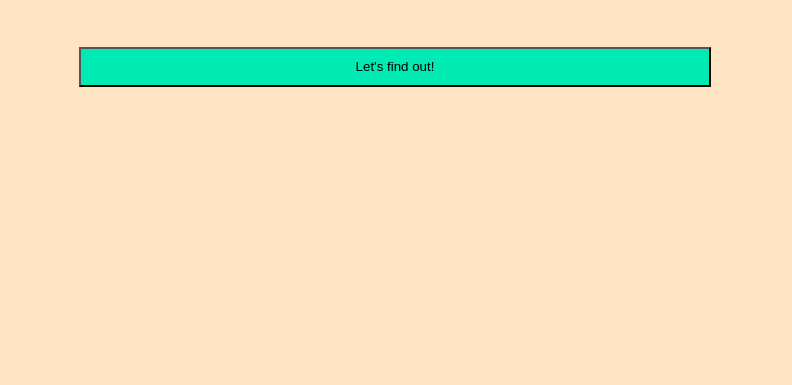
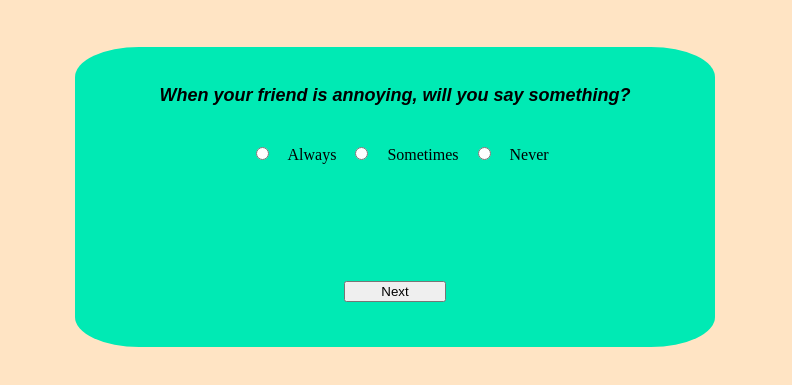
Before and after one commit to Tabithadejong/Anger-test-, a plain HTML site: page index.html in a window 1280 px wide. Both pictures are taken after a click on the button "Let's find out!". Shown: the part 183-568 px from the top of the page, without its empty margins (245-1037 px from the left). Drawn offline with Linux system fonts and the light colour scheme.

Commit message:
Add JS functions to create a slide show out of the questionary

```diff
--- a/assets/css/style.css
+++ b/assets/css/style.css
@@ -26,7 +26,7 @@ p {
 
 }
 
-.begin {
+#begin {
     position: absolute;
     width: 50%;
     left:25%;
--- a/assets/js/script.js
+++ b/assets/js/script.js
@@ -0,0 +1,17 @@
+let questionIndex = 0;
+showQuestions();
+
+function showQuestions() {
+  document.getElementById("begin").style.display = "none";
+  let i;
+  let questions = document.getElementsByClassName("questions-container");
+  for (i=0; i< questions.length; i++ ) {
+    questions[i].style.display = "none";
+  }
+  questionIndex++;
+  if (questionIndex > questions.length) {questionIndex = 1}
+  questions[questionIndex-1].style.display= "block";
+
+
+
+}
--- a/index.html
+++ b/index.html
@@ -14,7 +14,7 @@
         <h2> How Do You Deal With Anger?</h2>
     </header>
     <div class="begin-container">
-        <button name="begin" class="begin">Let's find out! </button>
+        <button id="begin" onclick="showQuestions()"> Let's find out! </button>
     </div>
     <div class="questions-container">
         <div id="question1" >
@@ -27,7 +27,7 @@
             <label for="never"> Never</label>
         </div>
         <div class="next">
-            <button name="next" class="next">Next</button>
+            <button name="next" class="next" onclick="showQuestions()">Next</button>
         </div>
     </div>
     <div class="questions-container">
@@ -39,7 +39,9 @@
             <label for="sometimes"> Sometimes</label>
             <input type="radio" name="annoying" value="always">
             <label for="never"> Never</label>
-            <button name="next" class="next">Next</button>
+        </div>
+        <div class="next">
+            <button name="next" class="next" onclick="showQuestions()">Next</button>
         </div>
     </div>
     <div class="questions-container">
@@ -51,7 +53,9 @@
             <label for="sometimes"> Sometimes</label>
             <input type="radio" name="annoying" value="always">
             <label for="never"> Never</label>
-            <button name="next" class="next">Next</button>
+        </div>
+        <div class="next">
+            <button name="next" class="next" onclick="showQuestions()">Next</button>
         </div>
     </div>
     <div class="questions-container">
@@ -63,7 +67,9 @@
             <label for="sometimes"> Sometimes</label>
             <input type="radio" name="annoying" value="always">
             <label for="never"> Never</label>
-            <button name="next" class="next">Next</button>
+        </div>
+        <div class="next">
+            <button name="next" class="next" onclick="showQuestions()">Next</button>
         </div>
     </div>
     <div class="questions-container">
@@ -77,7 +83,7 @@
             <label for="never"> Never</label>
         </div>
         <div class="next">
-            <button name="next" class="next">Next</button>
+            <button name="next" class="next" onclick="showQuestions()">Next</button>
         </div>
     </div>
 </body>
```
